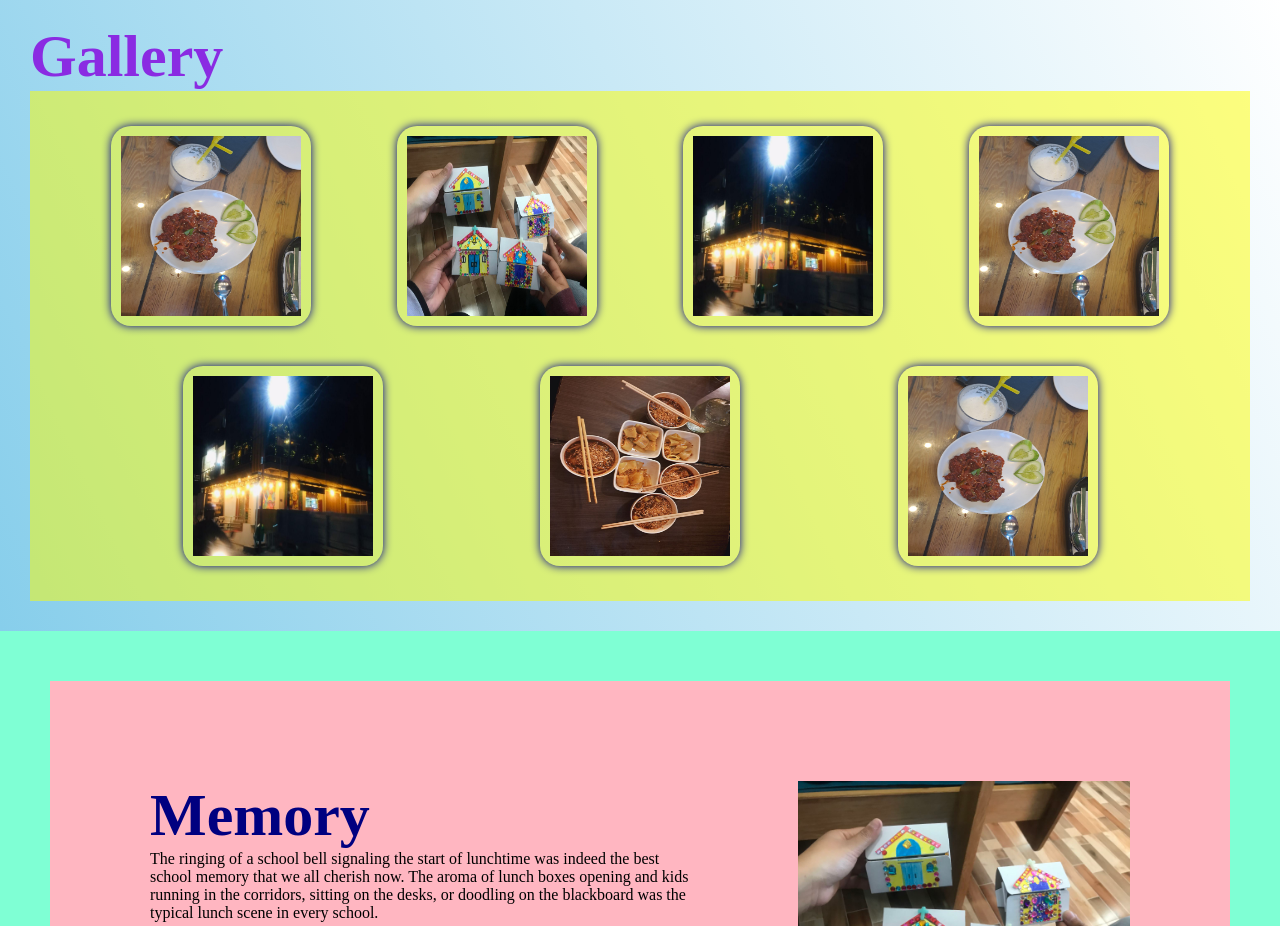
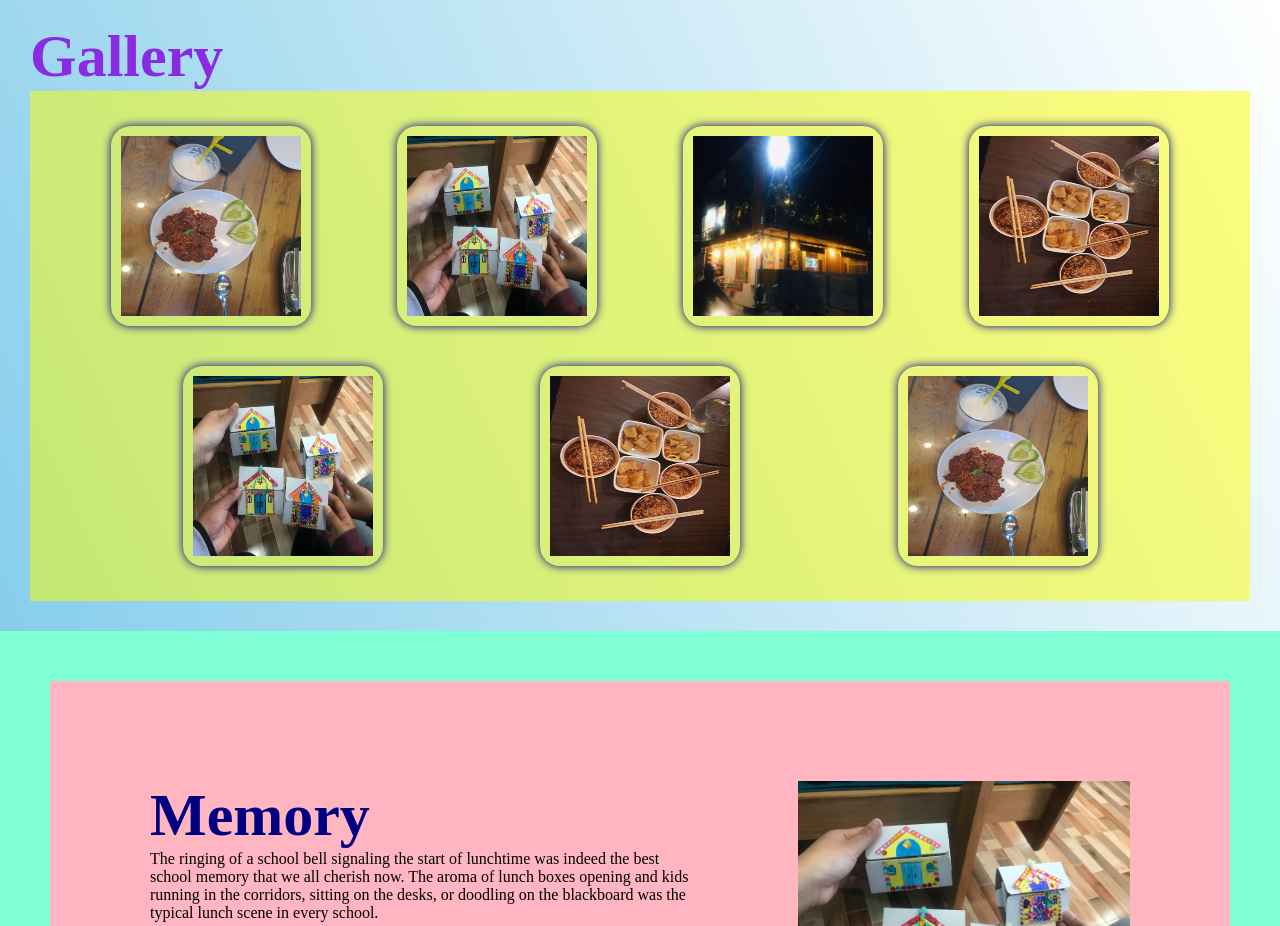
Before and after one commit to angelgrg123/myfirstwebsite, a plain HTML site: page index.html in a window 1280 px wide. Shown: the part 1480-2406 px from the top of the page. Drawn offline with Linux system fonts and the light colour scheme.

Commit message:
Update index.html

```diff
--- a/index.html
+++ b/index.html
@@ -51,10 +51,10 @@
                 <img src="ho.jpg" alt="">
             </div>
             <div class="gallery_item">
-                <img src="wow.jpg" alt="">
+                <img src="Untitled.jpg" alt="">
             </div>
             <div class="gallery_item">
-                <img src="ho.jpg" alt="">
+                <img src="anime.jpg" alt="">
             </div>
             <div class="gallery_item">
                 <img src="Untitled.jpg" alt="">
```
